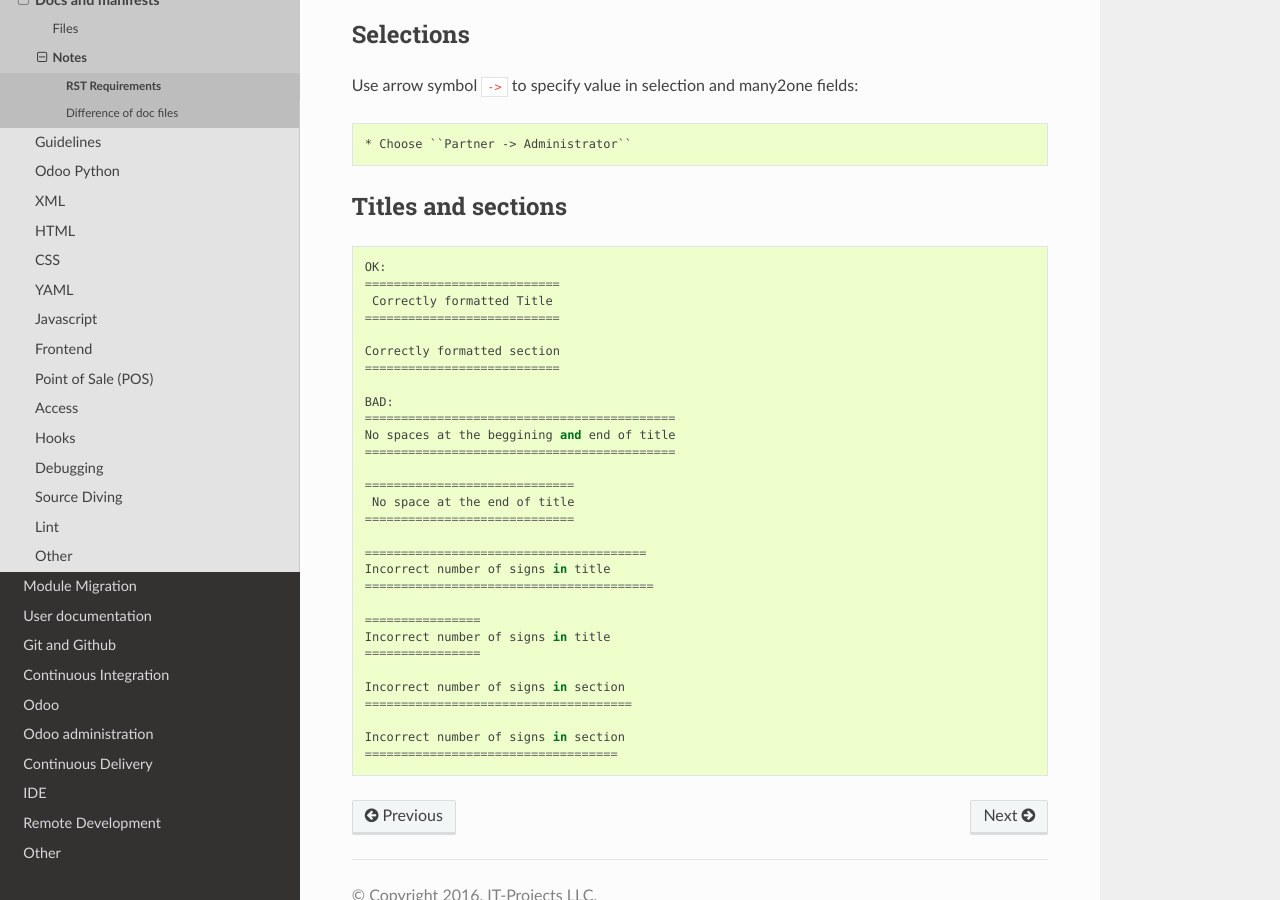
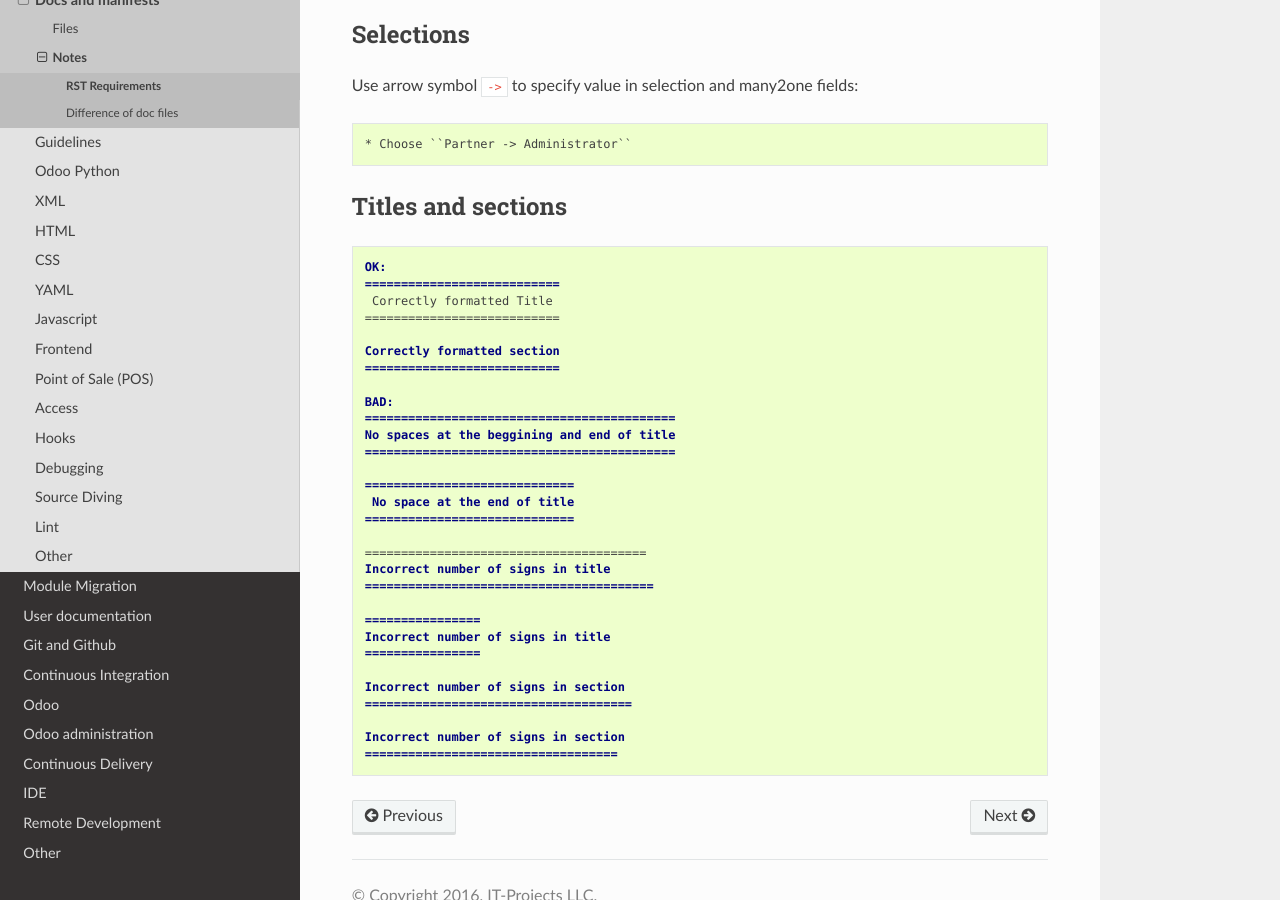
Before and after one commit to itpp-labs/odoo-development, a Sphinx documentation site: the page built from docs/dev/docs/rst-requirements.rst, in a window 1280 px wide and 900 px high, scrolled down 2617 px. Built offline with Sphinx 7.4.7 and the Read the Docs theme 2.0.0, drawn with Linux system fonts in a browser that asks for light colours; pages that are not in the unit, such as notebooks, are missing from menus.

Commit message:
Update rst-requirements.rst

```diff
--- a/docs/dev/docs/rst-requirements.rst
+++ b/docs/dev/docs/rst-requirements.rst
@@ -135,7 +135,7 @@ Use arrow symbol ``->`` to specify value in selection and many2one fields: ::
 Titles and sections
 ===================
 
-::
+.. code-block:: rst
 
     OK:
     ===========================
```
